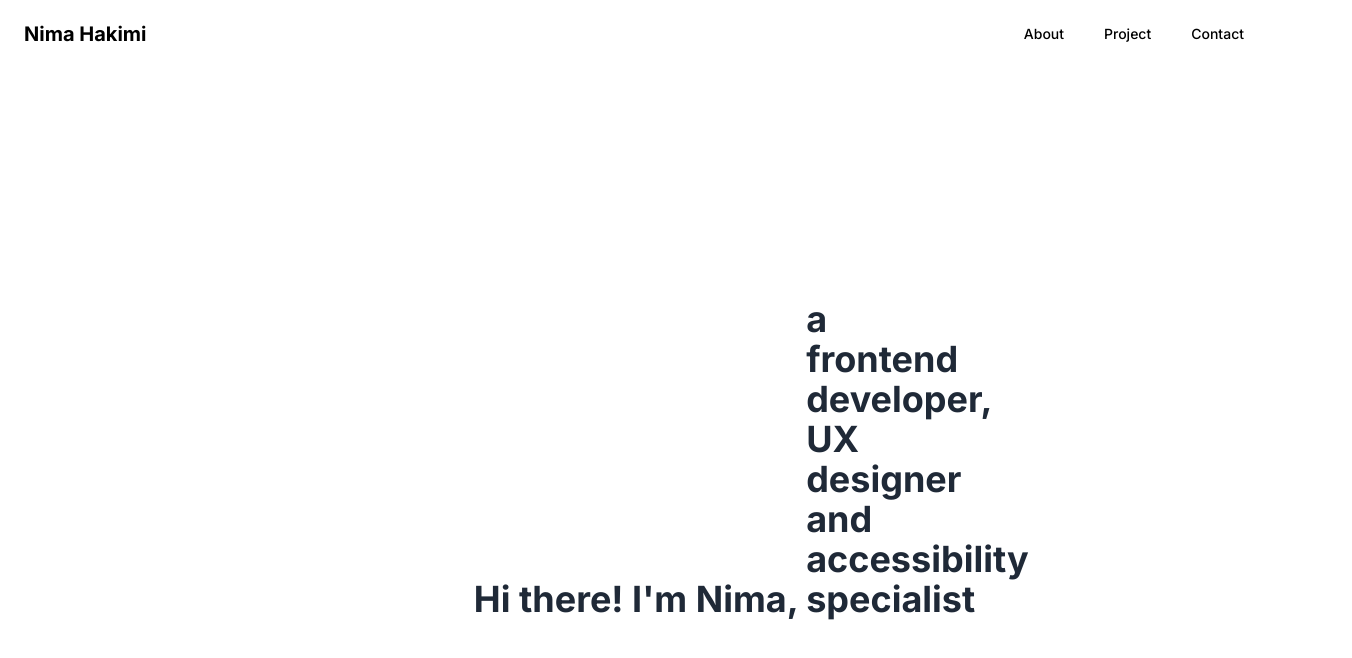
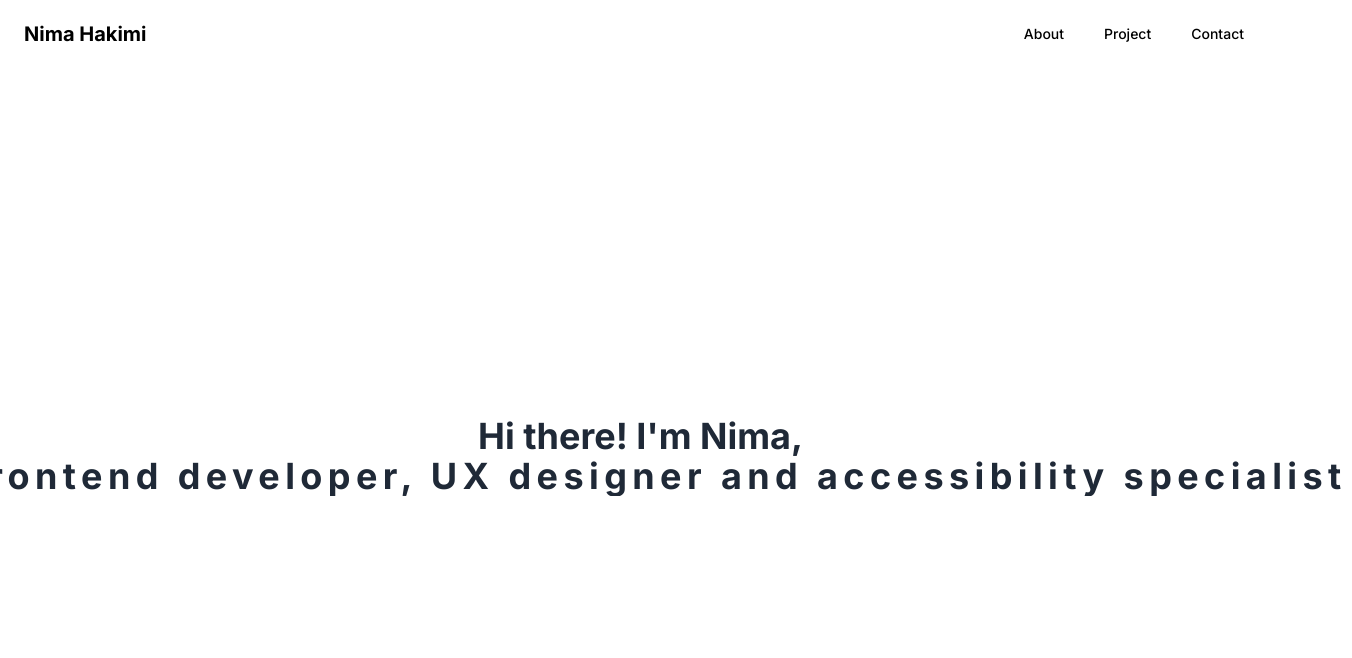
Before and after one commit to nimkimi/hackimi, a Next.js app: page / in a window 1280 px wide. Shown: the top 658 px of the page, 1352 px wide, since content can reach past the window. Built offline with nearby package versions, Linux system fonts and the light colour scheme.

Commit message:
Fix npm run build to successfully build

```diff
--- a/src/app/globals.css
+++ b/src/app/globals.css
@@ -3,14 +3,11 @@
 @tailwind utilities;
 
 @keyframes typing {
-  0% {
+  from {
     width: 0;
   }
-  50% {
+  to {
     width: 100%;
-  }
-  100% {
-    width: 0;
   }
 }
 
@@ -21,9 +18,10 @@
 }
 
 .typing-animation {
-  animation: typing 1s steps(20, end) forwards;
+  display: inline-block;
+  overflow: hidden;
+  animation: typing 2s steps(20, end) forwards, blink 1s infinite;
+  border-right: 0.15em solid orange;
+  white-space: nowrap;
+  letter-spacing: 0.15em;
 }
-
-.blink-animation {
-  animation: blink 1s infinite;
-}
--- a/src/components/IntroBanner.tsx
+++ b/src/components/IntroBanner.tsx
@@ -14,7 +14,7 @@ export default function IntroBanner() {
         <h1 className="text-4xl font-bold text-gray-800 mb-4">
           {showText && (
             <span className="inline-block">
-              Hi there! I'm Nima,{" "}
+              Hi there! I{"'"}m Nima,{" "}
               <span className="inline-block border-b-2 border-teal-500 typing-animation">
                 a frontend developer, UX designer and accessibility specialist
               </span>
```
